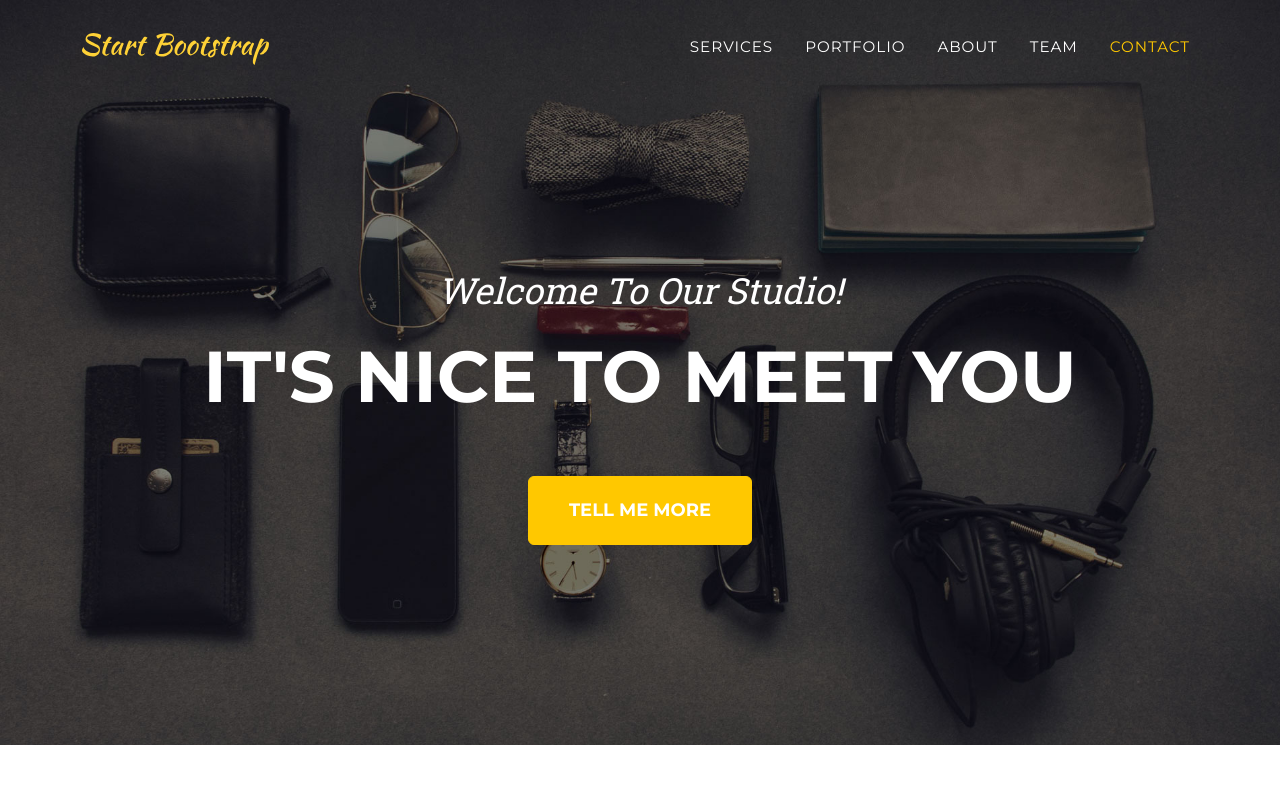
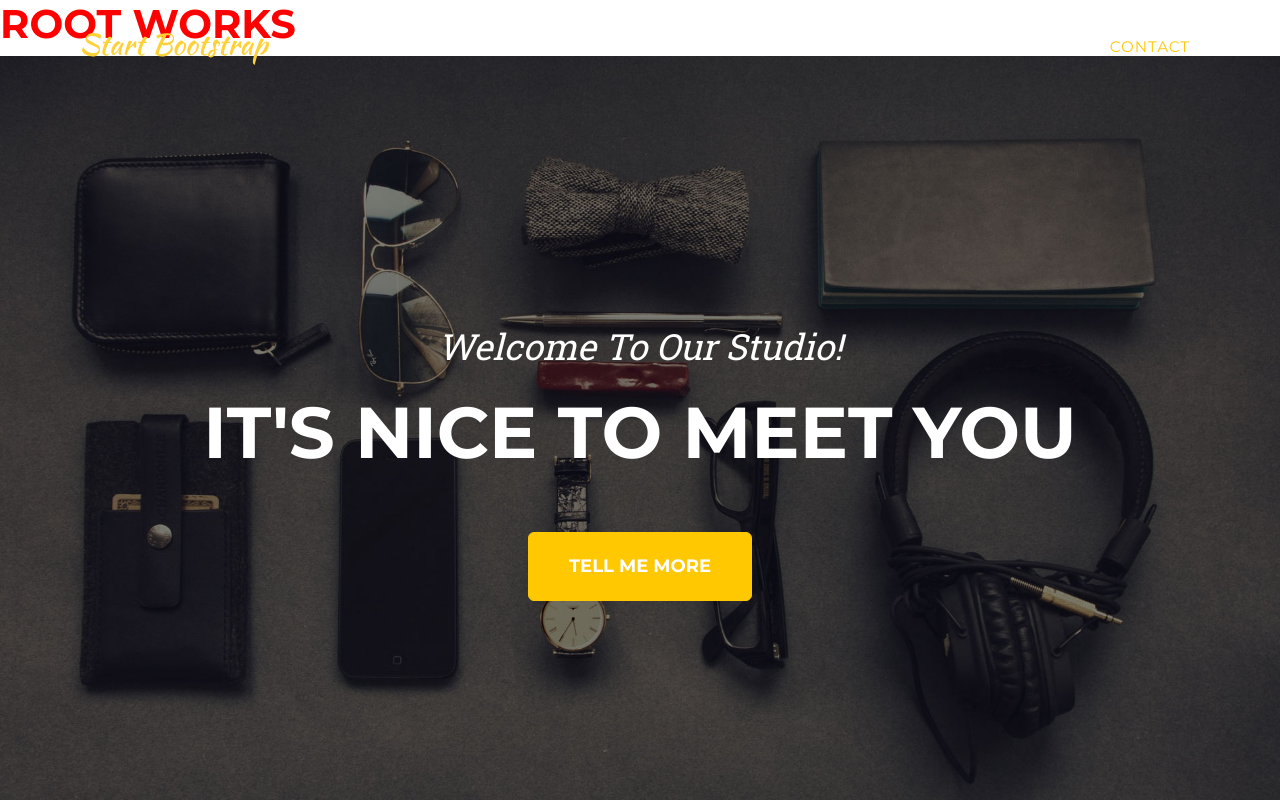
Before and after one commit to RealDrakeNo1/RealDrake, a website: page index.html in a window 1280 px wide. Shown: the top 800 px of the page. Drawn offline with nearby package versions, Linux system fonts and the light colour scheme.

Commit message:
Update index.html

```diff
--- a/index.html
+++ b/index.html
@@ -16,6 +16,7 @@
         <!-- Core theme CSS (includes Bootstrap)-->
         <link href="css/styles.css" rel="stylesheet" />
     </head>
+    <h1 style="color:red">ROOT WORKS</h1>
     <body id="page-top">
         <!-- Navigation-->
         <nav class="navbar navbar-expand-lg navbar-dark fixed-top" id="mainNav">
```
